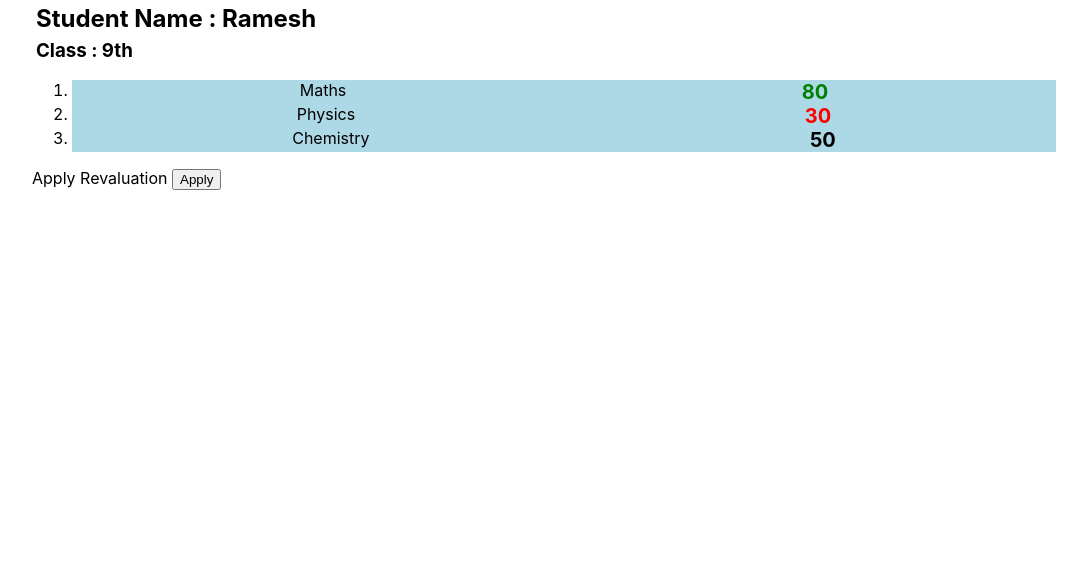
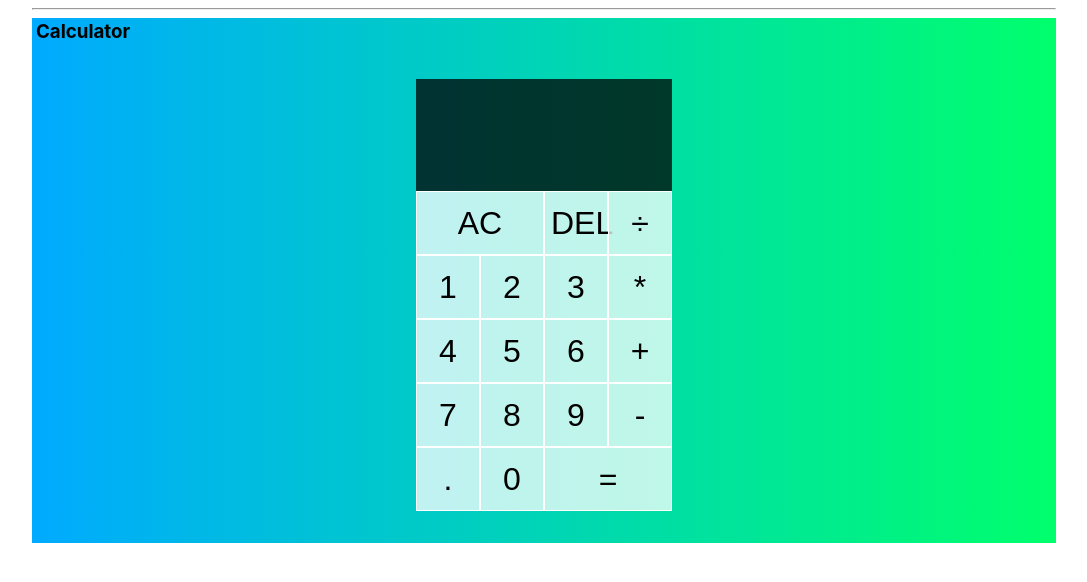
Before and after one commit to narayanarao4u/React2, a React (Create React App) app: page / in a window 1280 px wide. Shown: the top 582 px of the page, without its empty margins (96-1183 px from the left). Built offline with nearby package versions, Linux system fonts and the light colour scheme.

Commit message:
Calculator update App.js

```diff
--- a/src/App.js
+++ b/src/App.js
@@ -1,11 +1,14 @@
 import React from "react";
 import "./App.css";
 import Result1 from "./FunctionComp/Result1";
+import Calculator from "./Calculator/Calculator";
 
 function App() {
   return (
     <div>
-      <Result1 />
+      {/* <Result1 /> */}
+      <hr />
+      <Calculator />
     </div>
   );
 }
--- /dev/null
+++ b/src/Calculator/Calculator.css
@@ -0,0 +1,50 @@
+.calculator{
+  margin: 0;
+  background: linear-gradient(to right,#00AAFF, #00FF6C);
+}
+.calculator-grid {
+  padding: 2rem 0;
+  display: grid;
+  justify-content: center;
+  grid-template-columns: repeat(4, 4rem);
+  grid-template-rows: minmax(7rem, auto) repeat(5, 4rem);
+
+}
+
+.calculator-grid > button {
+  cursor: pointer;
+  font-size: 2rem;
+  border: 1px solid white;
+  outline: none;
+  background-color: rgba(255, 255, 255, 0.75);
+}
+
+.calculator-grid > button:hover,
+.calculator-grid > button:focus {
+  background-color: rgba(255, 255, 255, 0.9);
+}
+
+.span-two {
+  grid-column: span 2;
+}
+ .output {
+  grid-column: 1/-1;
+  background-color: rgba(0, 0, 0, 0.75);
+  display: flex;
+  flex-direction: column;
+  align-items: flex-end;
+  justify-content: space-around;
+  padding: .75rem;
+  word-wrap: break-word;
+  word-break: break-all;
+ }
+
+ .output .previous-operand {
+  color: rgba(255, 255, 255, 0.75);
+  font-size: 1.5rem;
+ }
+
+ .output .current-operand {
+  color: rgb(255, 255, 255);
+  font-size: 2.5rem;
+ }
--- /dev/null
+++ b/src/Calculator/Calculator.jsx
@@ -0,0 +1,123 @@
+import React, { Component } from "react";
+import "./Calculator.css";
+
+class Calculator extends Component {
+  constructor(props) {
+    super(props);
+    this.state = {
+      cal: {
+        currentOperand: "",
+        perviousOperand: "",
+        operate: "",
+      },
+    };
+  }
+
+  addDigit = (digit) => {
+    let cal = { ...this.state.cal };
+    if (digit === "0" && cal.currentOperand === "0") return 0;
+    if (digit === "." && cal.currentOperand.includes(".")) return 0;
+    if (digit === "." && cal.currentOperand === "") {
+      cal.currentOperand = "0.";
+      digit = "";
+    }
+    cal.operate = "";
+    cal.currentOperand = `${cal.currentOperand || ""}${digit}`;
+    this.setState({ cal });
+  };
+
+  operations = (operate) => {
+    try {
+      let cal = { ...this.state.cal };
+      if (cal.operate !== "") return 0;
+
+      if (cal.currentOperand === "" && cal.perviousOperand === "") {
+        return null;
+      } else if (cal.perviousOperand === "") {
+        cal.operate = operate;
+        cal.perviousOperand = cal.currentOperand + operate;
+        cal.currentOperand = "";
+      } else {
+        cal.operate = operate;
+        cal.perviousOperand =
+          eval(cal.perviousOperand + cal.currentOperand) + operate;
+        cal.currentOperand = "";
+      }
+
+      this.setState({ cal });
+    } catch (error) {}
+  };
+
+  clearBnt = () => {
+    let cal = { ...this.state.cal };
+
+    cal = {
+      currentOperand: "",
+      perviousOperand: "",
+      operate: "",
+    };
+
+    this.setState({ cal });
+  };
+
+  evaluteBtn = () => {
+    try {
+      let cal = { ...this.state.cal };
+      console.log("iii", cal.perviousOperand + cal.currentOperand);
+      cal.currentOperand = eval(cal.perviousOperand + cal.currentOperand);
+      cal.operate = "";
+
+      this.setState({ cal });
+    } catch (error) {}
+  };
+
+  render() {
+    return (
+      <div className="calculator">
+        <h3>Calculator</h3>
+        <div className="calculator-grid">
+          <div className="output">
+            <div className="previous-operand">
+              {this.state.cal.perviousOperand}
+            </div>
+            <div className="current-operand">
+              {this.state.cal.currentOperand}
+            </div>
+          </div>
+          <button onClick={() => this.clearBnt()} className="span-two">
+            AC
+          </button>
+          <button onClick={() => this.operations("DEL")}>DEL</button>
+          <button onClick={() => this.operations("/")}>&divide;</button>
+
+          <button onClick={() => this.addDigit("1")}>1</button>
+          <button onClick={() => this.addDigit("2")}>2</button>
+          <button onClick={() => this.addDigit("3")}>3</button>
+
+          <button onClick={() => this.operations("*")}>*</button>
+
+          <button onClick={() => this.addDigit("4")}>4</button>
+          <button onClick={() => this.addDigit("5")}>5</button>
+          <button onClick={() => this.addDigit("6")}>6</button>
+
+          <button onClick={() => this.operations("+")}>+</button>
+
+          <button onClick={() => this.addDigit("7")}>7</button>
+          <button onClick={() => this.addDigit("8")}>8</button>
+          <button onClick={() => this.addDigit("9")}>9</button>
+
+          <button onClick={() => this.operations("-")}>-</button>
+
+          <button onClick={() => this.addDigit(".")}>.</button>
+          <button onClick={() => this.addDigit("0")}>0</button>
+
+          <button onClick={() => this.evaluteBtn()} className="span-two">
+            =
+          </button>
+        </div>
+      </div>
+    );
+  }
+}
+
+export default Calculator;
```
